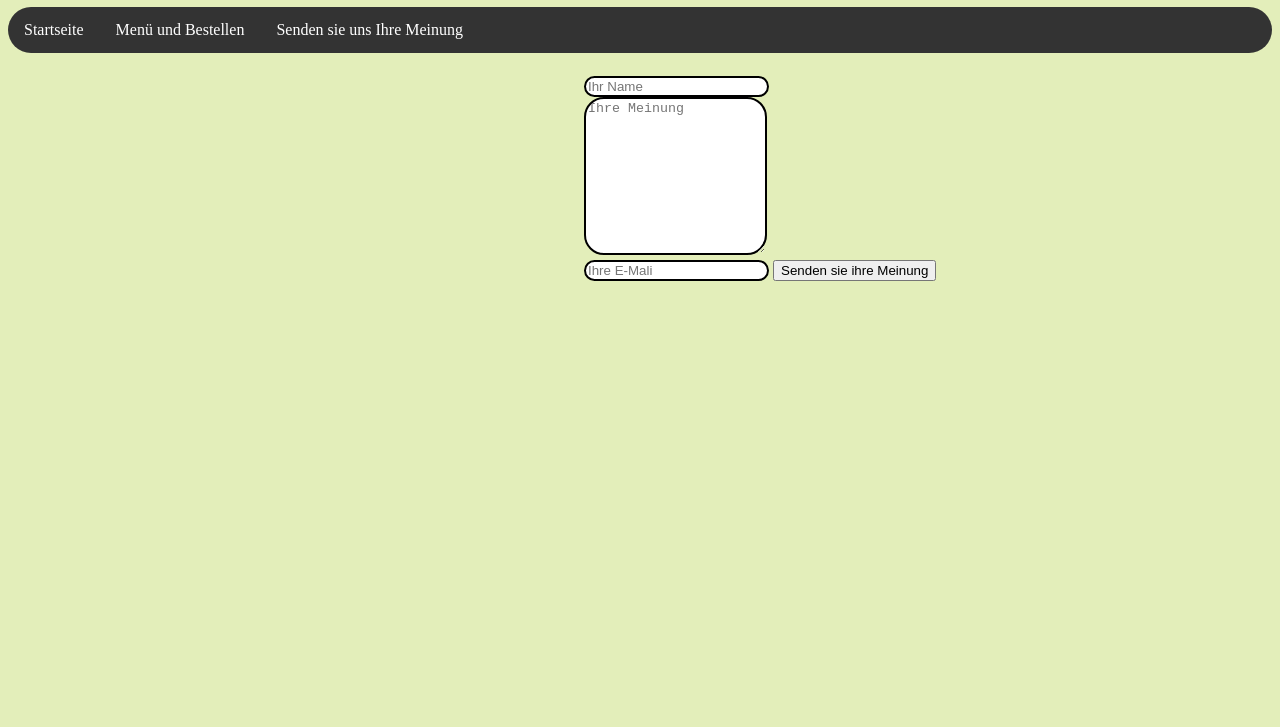
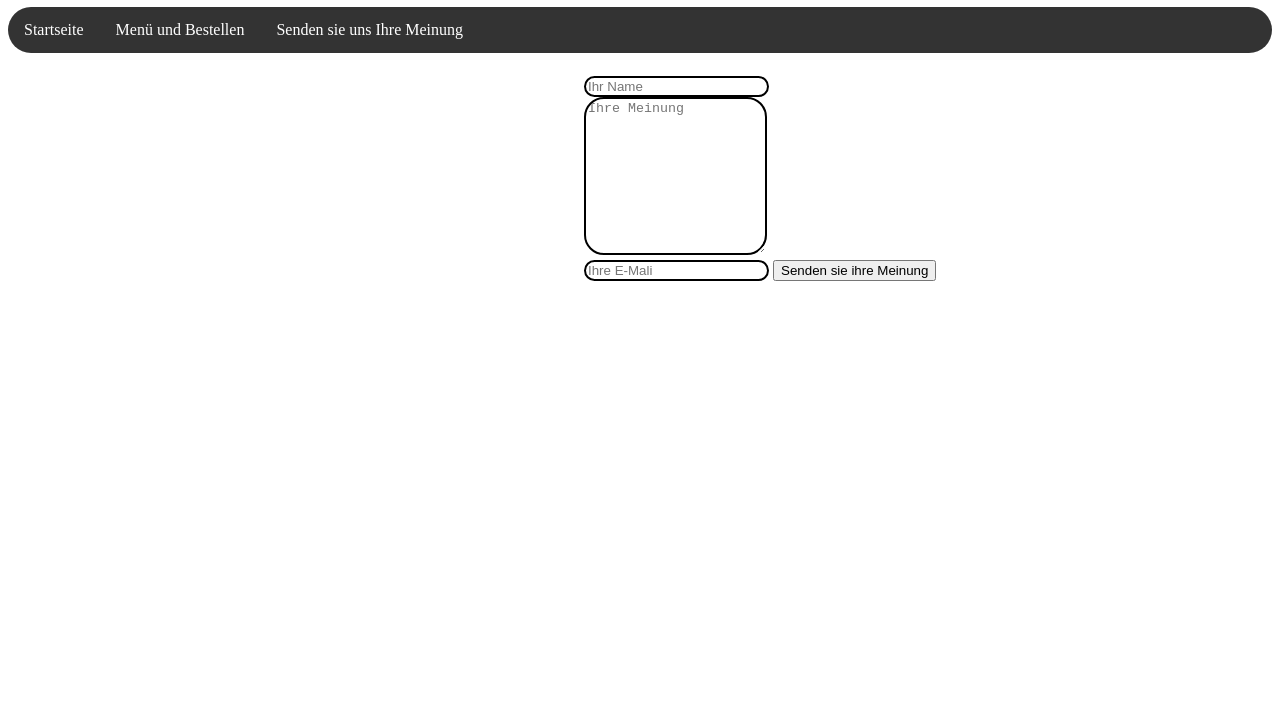
Before and after one commit to Dennis933/Eiscafe-Da-Marco-Ransbach, a plain HTML site: page Contact.html in a window 1280 px wide. Shown: the part 73-800 px from the top of the page. Drawn offline with Linux system fonts and the light colour scheme.

Commit message:
Update Contact.css

```diff
--- a/Contact.css
+++ b/Contact.css
@@ -4,7 +4,7 @@ h1{
     font-family: sans-serif;
 }
 body{
-    background-color: rgb(227, 238, 186);
+    background-color: white;
 }
 .Hilfe{
     margin-left: 45vw;
```
